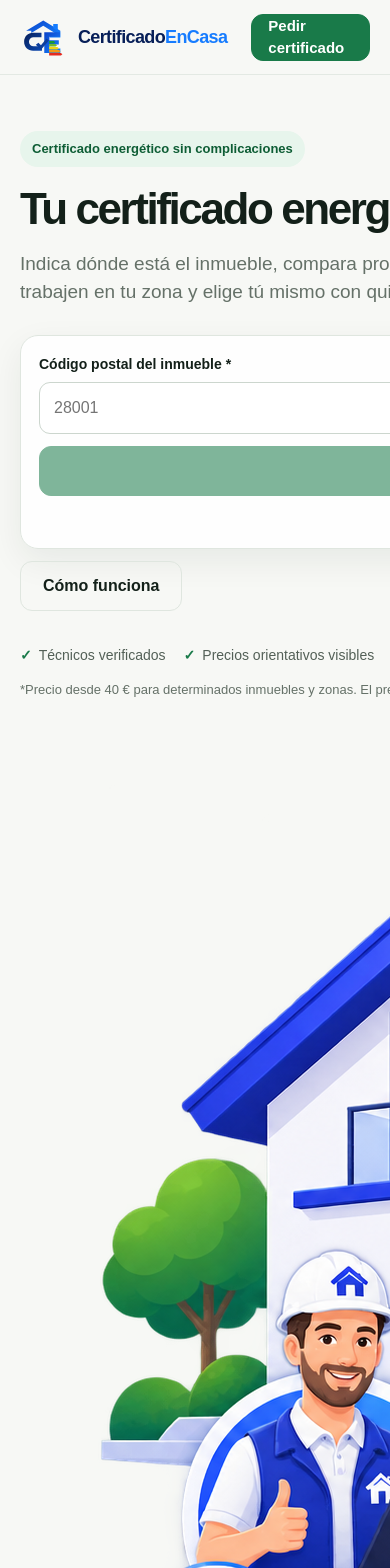
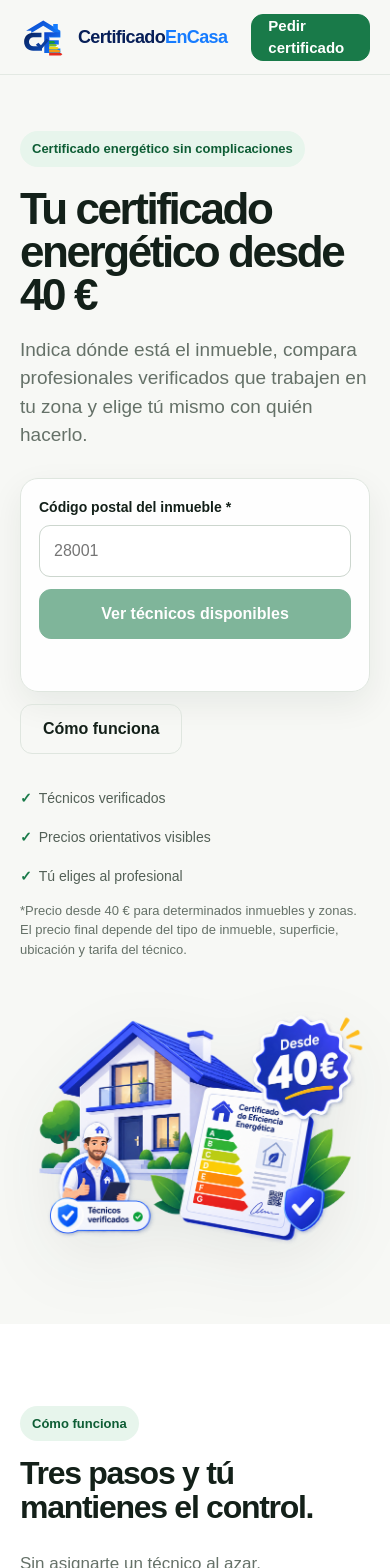
Before and after one commit to Javimenmes96/CertificadoEnCasa, a Next.js app: page / in a window 390 px wide. Shown: the top 1568 px of the page. Built offline with nearby package versions, Linux system fonts and the light colour scheme.

Commit message:
style: aplicar estilos responsive al hero visual

```diff
--- a/app/page.tsx
+++ b/app/page.tsx
@@ -2,6 +2,7 @@ import type { Metadata } from "next";
 import Image from "next/image";
 import Link from "next/link";
 import HomePostalSearch from "./HomePostalSearch";
+import styles from "./heroImage.module.css";
 
 const heroImage = "/hero-certificado-desde-40.png.png";
 
@@ -63,13 +64,13 @@ export default function HomePage() {
             </p>
           </div>
 
-          <div className="hero-visual">
+          <div className={styles.heroVisual}>
             <Image
               src={heroImage}
               alt="Certificado energético desde 40 euros con técnicos verificados"
               width={1448}
               height={1086}
-              className="hero-illustration"
+              className={styles.heroIllustration}
               sizes="(max-width: 820px) 100vw, 48vw"
               priority
             />
```
